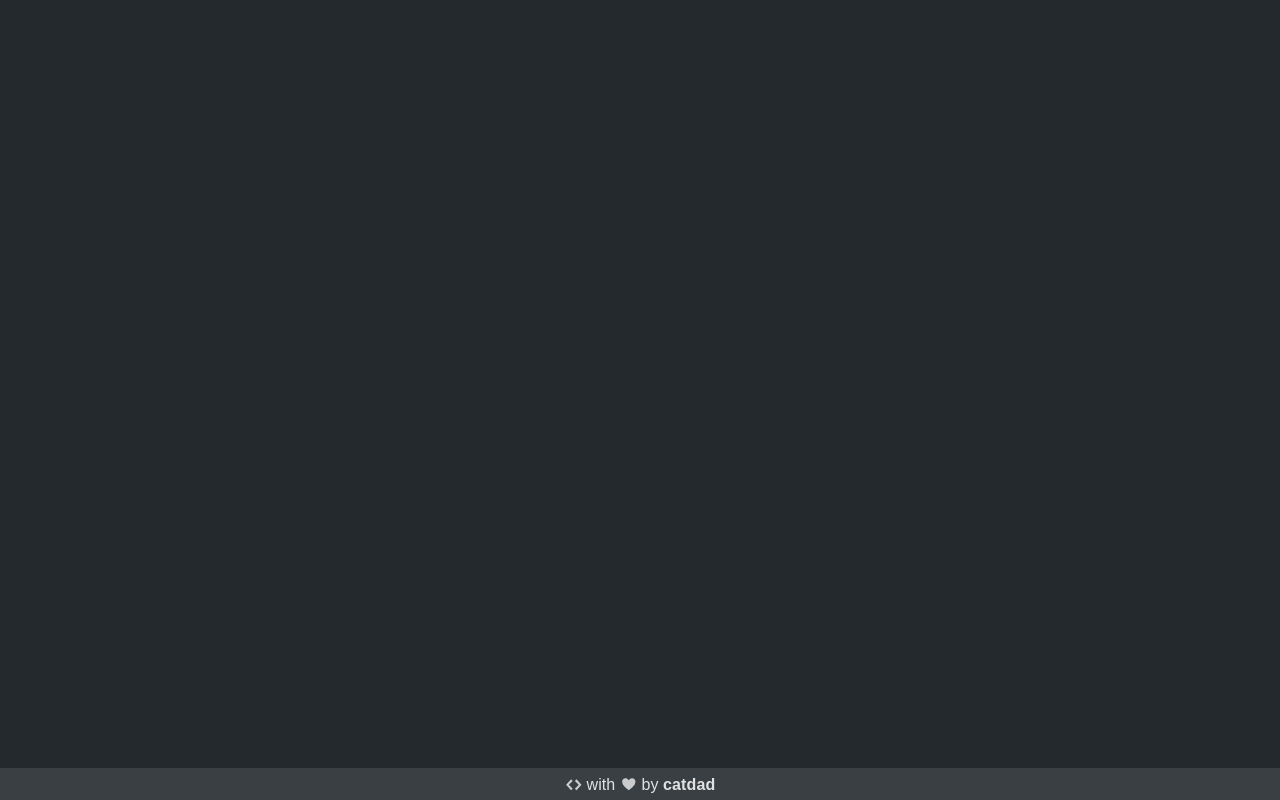
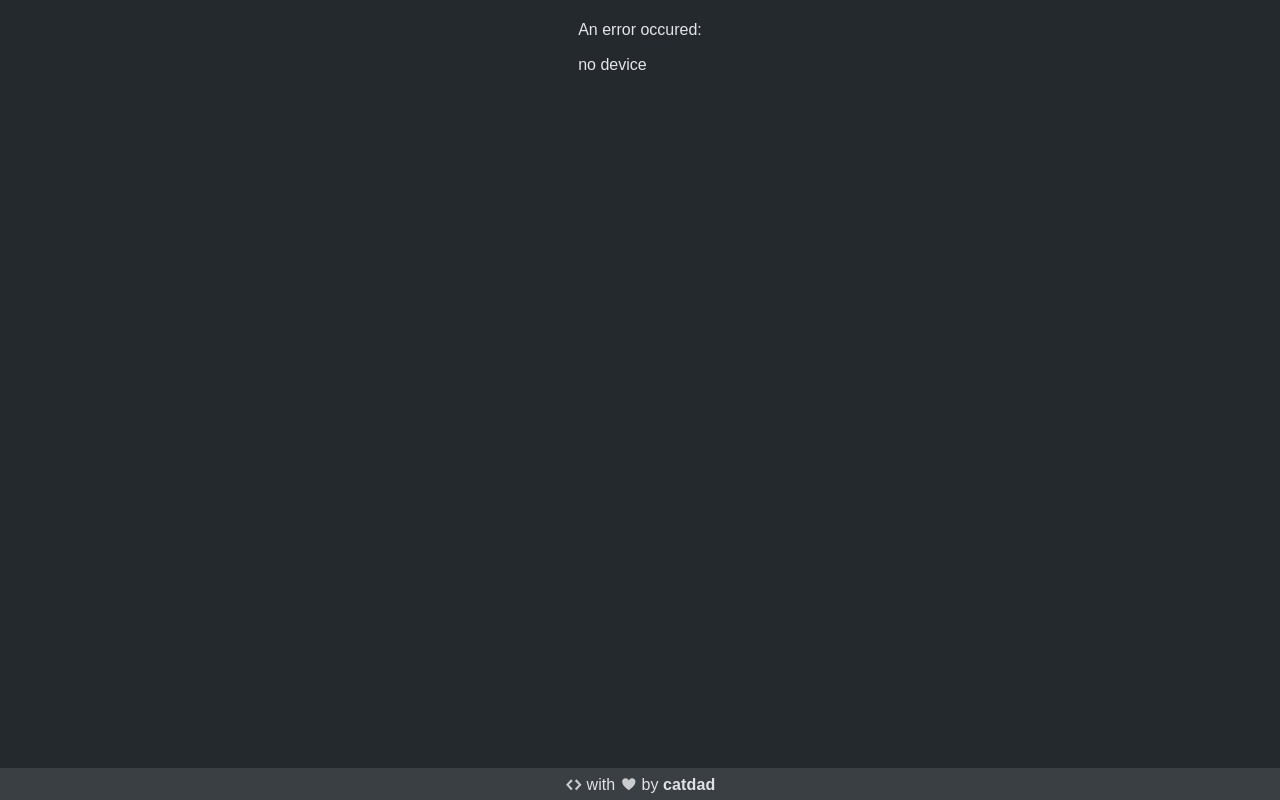
Before and after one commit to catdad-experiments/live-color, a website: page index.html in a window 1280 px wide. Drawn offline with Linux system fonts and the light colour scheme.

Commit message:
handling errors in the UI rather than console

```diff
--- a/index.html
+++ b/index.html
@@ -31,6 +31,9 @@
     <div id="unsupported-prompt" class="text hide">
       It seems your browser is not supported. The following features are missing:
     </div>
+    <div id="error-prompt" class="text hide">
+      An error occured:
+    </div>
   </header>
 
   <div class="container limit">
--- a/src/index.js
+++ b/src/index.js
@@ -2,10 +2,13 @@
 
 window.addEventListener('load', function () {
   var unsupportedPrompt = document.querySelector('#unsupported-prompt');
+  var errorPrompt = document.querySelector('#error-prompt');
   var video = document.querySelector('#video');
 
   function hidePromps() {
-    unsupportedPrompt.classList.add('hide');
+    [unsupportedPrompt, errorPrompt].forEach(function (prompt) {
+      prompt.classList.add('hide');
+    });
   }
 
   function onMissingFeatures(missing) {
@@ -19,6 +22,19 @@ window.addEventListener('load', function () {
     );
 
     unsupportedPrompt.appendChild(p);
+  }
+
+  function onError(err) {
+    hidePromps();
+
+    errorPrompt.classList.remove('hide');
+
+    var p = document.createElement('p');
+    p.appendChild(
+      document.createTextNode(err.message || err.toString())
+    );
+
+    errorPrompt.appendChild(p);
   }
 
   // detect missing features in the browser
@@ -78,7 +94,5 @@ window.addEventListener('load', function () {
   navigator.mediaDevices.enumerateDevices()
   .then(handleDevices)
   .then(handleStream)
-  .catch(function (err) {
-    console.error(err);
-  });
+  .catch(onError);
 });
```
